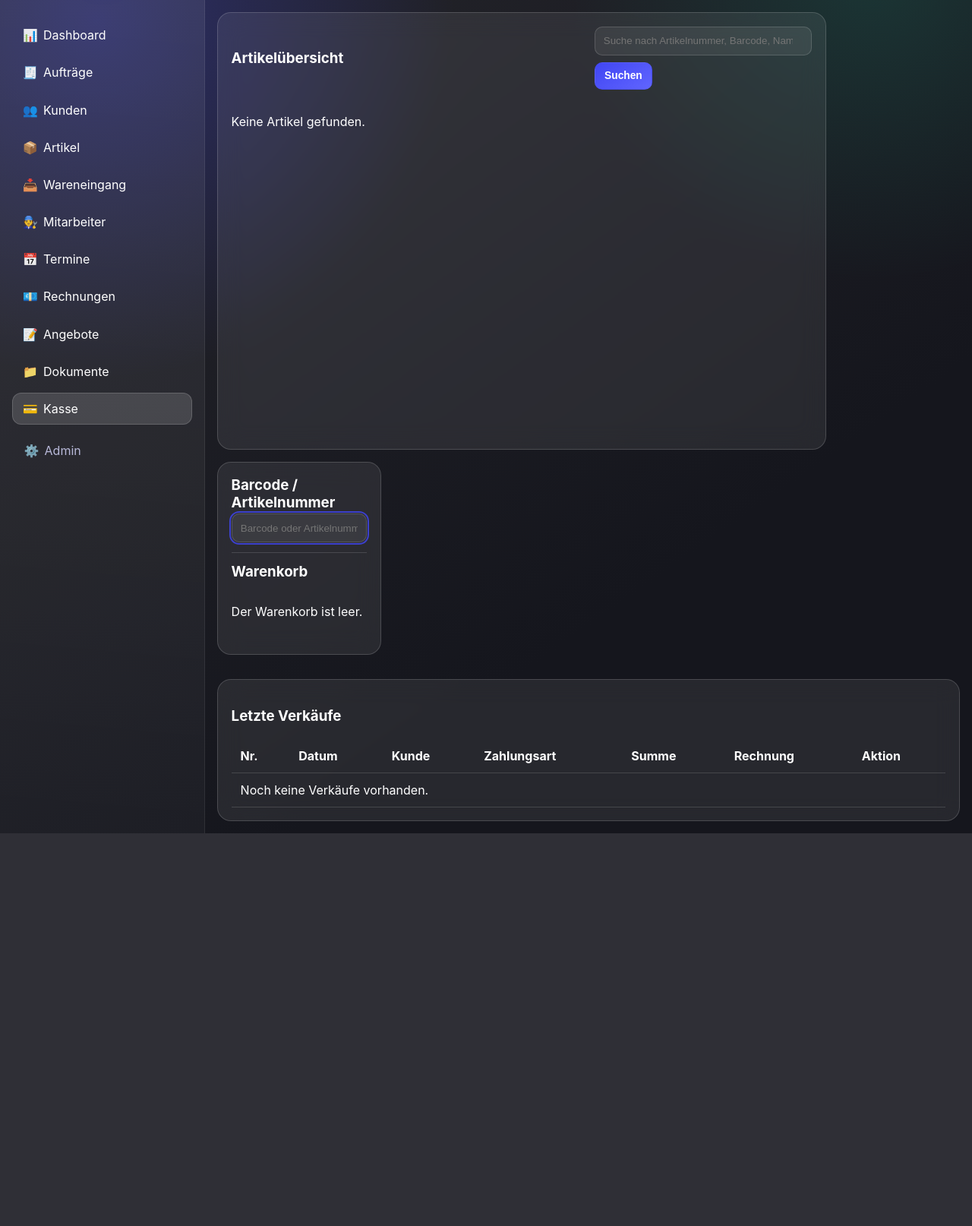
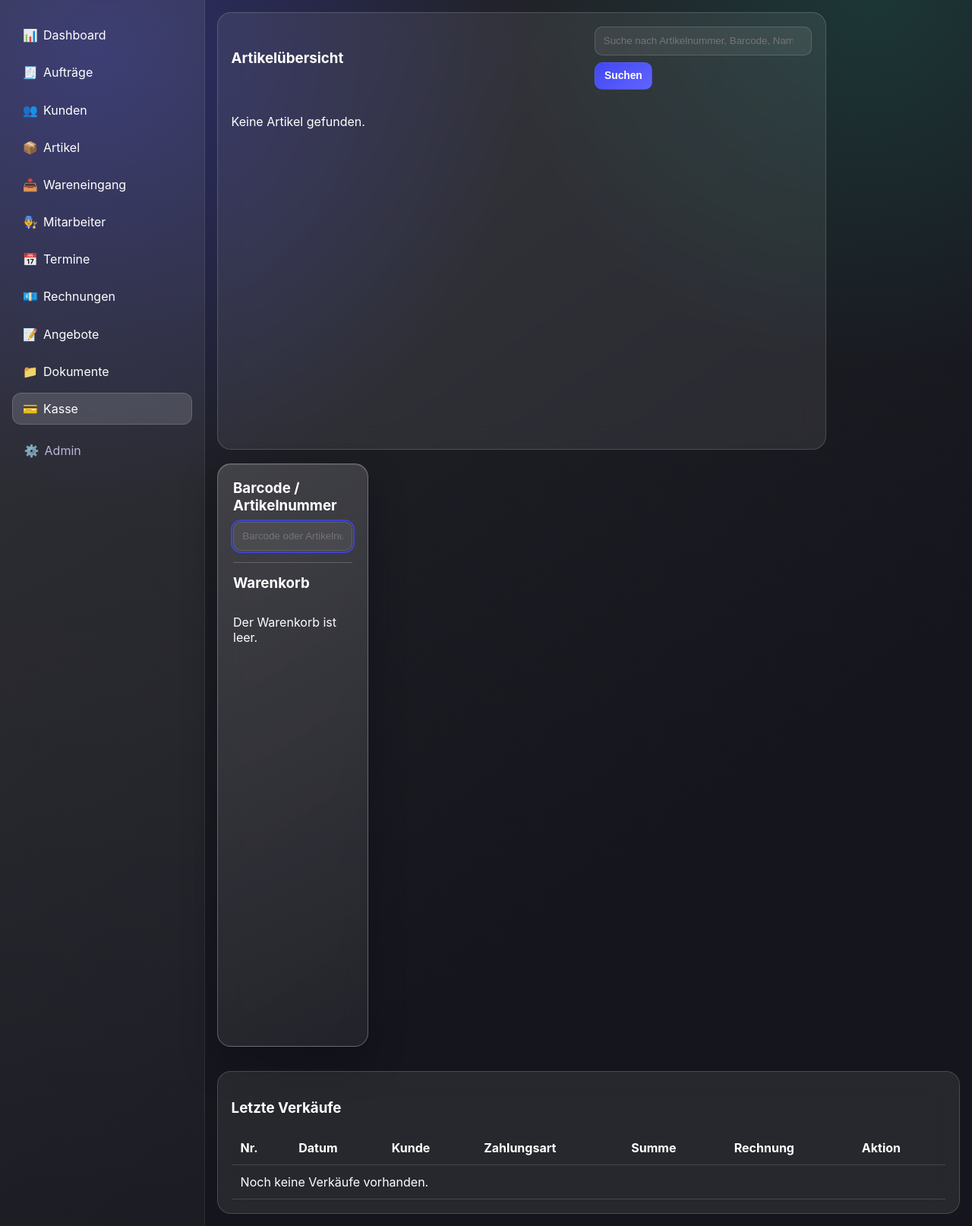
Before and after one commit to uniquetesla/urbanshine_app, a Django app: page /kasse/ in a window 1280 px wide. Shown: the part 92-1706 px from the top of the page at 76% size. Before the commit the page ends 1189 px from the top, so only its background shows below. Run offline with Django 5.2, Linux system fonts and the light colour scheme; a user stored in the database is signed in; data comes from the database, SQL or seed files in the repository; data that the repository does not hold is empty.

Commit message:
Refine POS cart into fixed premium right column

```diff
--- a/static/css/base.css
+++ b/static/css/base.css
@@ -127,30 +127,46 @@ th, td { padding: .75rem; border-bottom: 1px solid rgba(255,255,255,.14); text-a
 .receipt-overlay { position: fixed; inset:0; background: rgba(8,10,16,.55); display:none; align-items:center; justify-content:center; z-index: 1300; }
 .receipt-overlay.open { display:flex; }
 
-.pos-layout { display:grid; grid-template-columns: minmax(0,1fr) 410px; gap:1rem; align-items:start; }
+.pos-layout { display:grid; grid-template-columns: minmax(0,1fr) clamp(380px, 32vw, 500px); gap:1.1rem; align-items:start; }
 .pos-products-panel { min-height: 72vh; }
 .pos-panel-header { margin-bottom:1rem; }
 .pos-search-row { flex-wrap: wrap; }
-.pos-cart-panel { position: sticky; top: 1rem; max-height: calc(100vh - 2rem); display:grid; grid-template-rows: auto minmax(0,1fr); gap: .8rem; overflow:hidden; }
-.pos-scan-wrap { border-bottom: 1px solid rgba(255,255,255,.14); padding-bottom: .8rem; }
+.pos-cart-panel {
+    position: sticky;
+    top: 1rem;
+    min-height: calc(100vh - 2rem);
+    max-height: calc(100vh - 2rem);
+    display:grid;
+    grid-template-rows: auto minmax(0,1fr);
+    gap: .95rem;
+    overflow: hidden;
+    padding: 1.25rem;
+    background: linear-gradient(155deg, rgba(255,255,255,.16), rgba(255,255,255,.06));
+    border: 1px solid rgba(255,255,255,.26);
+    box-shadow: 0 22px 46px rgba(5, 8, 20, .36), inset 0 1px 0 rgba(255,255,255,.16);
+}
+.pos-scan-wrap { border-bottom: 1px solid rgba(255,255,255,.2); padding-bottom: .95rem; display:grid; gap:.6rem; }
+.pos-scan-wrap h3 { margin:0; }
 .pos-scan-wrap input { width:100%; }
-.pos-cart-wrap { min-height: 0; display:grid; grid-template-rows: auto minmax(0,1fr) auto; gap:.75rem; }
+.pos-cart-wrap { min-height: 0; display:grid; grid-template-rows: auto minmax(0,1fr) auto; gap:.9rem; }
 .pos-cart-header { display:flex; align-items:center; justify-content:space-between; gap:.75rem; }
+.pos-cart-header h3 { margin:0; }
 .pos-tiles-grid { display:grid; grid-template-columns: repeat(auto-fill, minmax(185px,1fr)); gap:.75rem; }
 .pos-article-tile { margin:0; }
 .pos-article-tile button { width:100%; text-align:left; border:1px solid var(--border); border-radius:12px; padding:.75rem; background:rgba(255,255,255,.08); color:var(--text); display:grid; gap:.24rem; cursor:pointer; }
 .pos-article-tile button:hover { background:rgba(255,255,255,.15); }
 .pos-article-tile button:disabled { opacity:.45; cursor:not-allowed; }
-.pos-cart-items { overflow:auto; display:grid; gap:.65rem; padding-right:.2rem; }
+.pos-cart-items { overflow:auto; display:grid; gap:.65rem; padding-right:.2rem; min-height: 0; }
 .pos-cart-item { border:1px solid rgba(255,255,255,.14); border-radius:12px; padding:.65rem; background:rgba(255,255,255,.03); }
 .pos-cart-item-name { margin:0; font-weight:600; }
 .pos-cart-item-price { margin:.2rem 0 .5rem; font-size:.92rem; color:var(--muted); }
 .pos-cart-item-actions { display:flex; align-items:center; gap:.4rem; }
 .pos-inline-form { margin:0; }
 .pos-qty-chip { min-width: 32px; text-align: center; font-weight: 600; }
-.pos-cart-footer { border-top:1px solid rgba(255,255,255,.14); padding-top:.75rem; display:grid; gap:.6rem; }
+.pos-cart-footer { border-top:1px solid rgba(255,255,255,.2); padding-top:.9rem; display:grid; gap:.6rem; background: linear-gradient(180deg, rgba(255,255,255,.02), rgba(255,255,255,.06)); }
 .pos-total-row { margin:0; display:flex; justify-content:space-between; align-items:center; font-size:1.02rem; }
 .order-attachments-grid { display:grid; grid-template-columns: repeat(auto-fill,minmax(220px,1fr)); gap:.7rem; }
 .order-attachment-card { background: rgba(255,255,255,.05); border:1px solid rgba(255,255,255,.16); border-radius:12px; padding:.65rem; display:grid; gap:.35rem; }
 .order-attachment-card img { width:100%; height:130px; object-fit:cover; border-radius:8px; border:1px solid rgba(255,255,255,.14); }
-@media (max-width: 1080px) { .pos-layout { grid-template-columns: 1fr; } .pos-cart-panel { position: static; max-height: none; display:block; } .pos-cart-items { max-height: 45vh; } }
+@media (max-width: 1080px) { .pos-layout { grid-template-columns: minmax(0,1fr) 360px; } .pos-cart-panel { padding: 1rem; } }
+@media (max-width: 900px) { .pos-layout { grid-template-columns: minmax(0,1fr) 330px; gap:.85rem; } }
```
